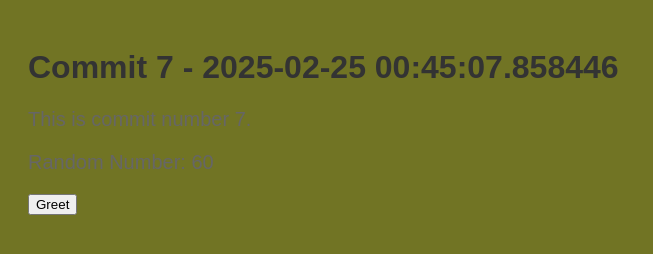
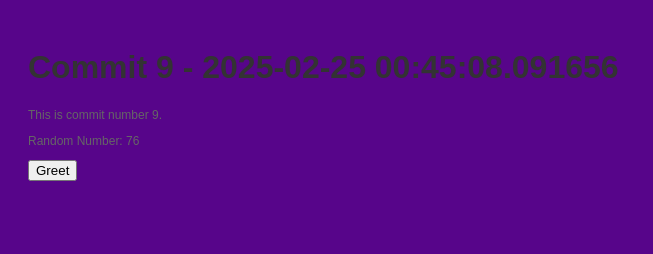
Before and after one commit to stiffs95/myrep-repo-20250225004504, a plain HTML site: page index.html in a window 1280 px wide. Shown: the whole page, without its empty margins (0-653 px from the left). Drawn offline with Linux system fonts and the light colour scheme.

Commit message:
📝 Commit 9 with HTML, CSS, and JS

```diff
--- a/index.html
+++ b/index.html
@@ -2,13 +2,13 @@
     <!DOCTYPE html>
     <html>
     <head>
-        <title>Commit 7 - 2025-02-25 00:45:07.858446</title>
+        <title>Commit 9 - 2025-02-25 00:45:08.091656</title>
         <link rel="stylesheet" href="style.css">
     </head>
     <body>
-        <h1>Commit 7 - 2025-02-25 00:45:07.858446</h1>
-        <p>This is commit number 7.</p>
-        <p>Random Number: 60</p>
+        <h1>Commit 9 - 2025-02-25 00:45:08.091656</h1>
+        <p>This is commit number 9.</p>
+        <p>Random Number: 76</p>
         <button onclick="greet()">Greet</button>
         <script src="script.js"></script>
     </body>
--- a/script.js
+++ b/script.js
@@ -2,4 +2,4 @@
     function greet() {
         alert('Hello from commit ' + commitNumber + '!');
     }
-    var commitNumber = 7;
+    var commitNumber = 9;
--- a/style.css
+++ b/style.css
@@ -1,7 +1,7 @@
 
     body {
         font-family: Arial, sans-serif;
-        background-color: #717424;
+        background-color: #57058a;
         padding: 20px;
     }
     h1 {
@@ -9,5 +9,5 @@
     }
     p {
         color: #666;
-        font-size: 20px;
+        font-size: 12px;
     }
```
